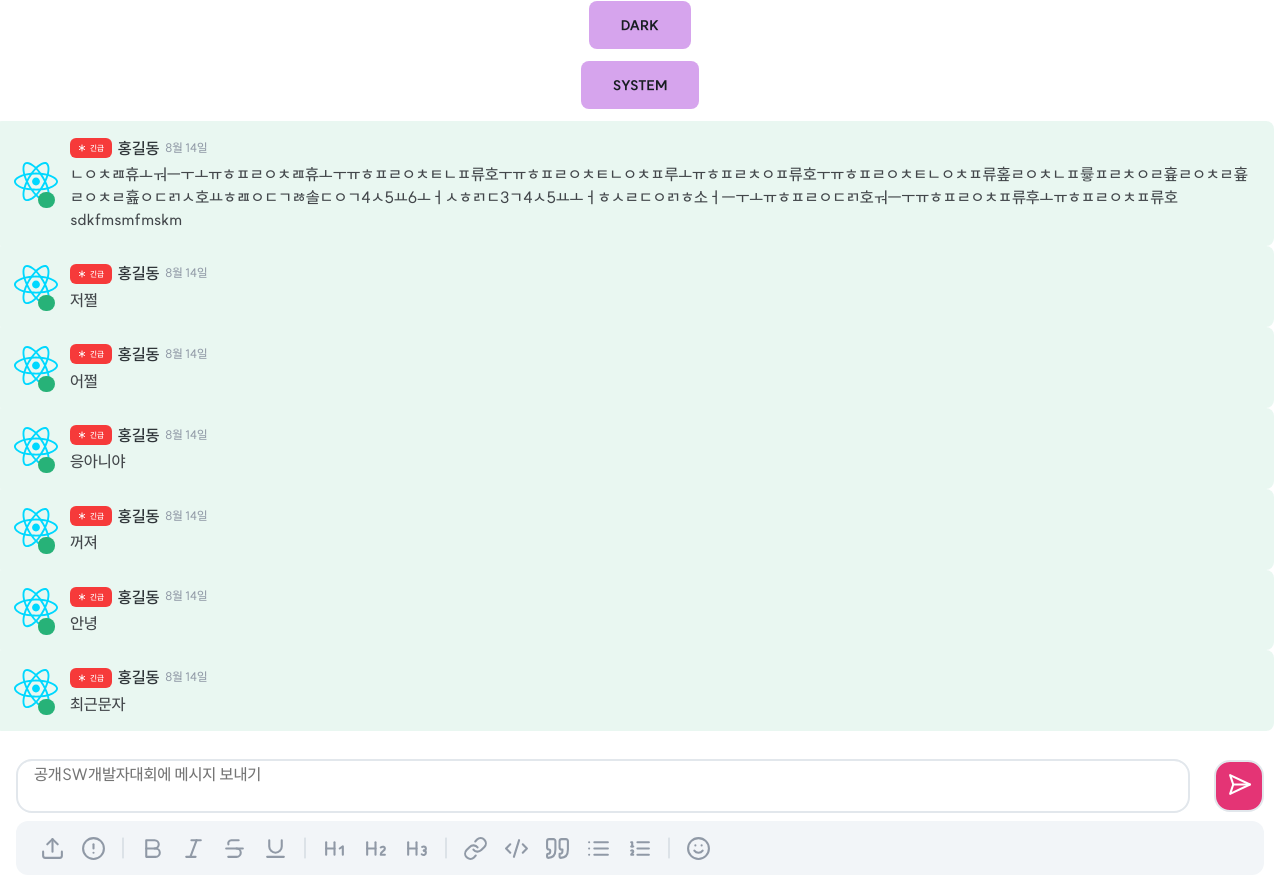
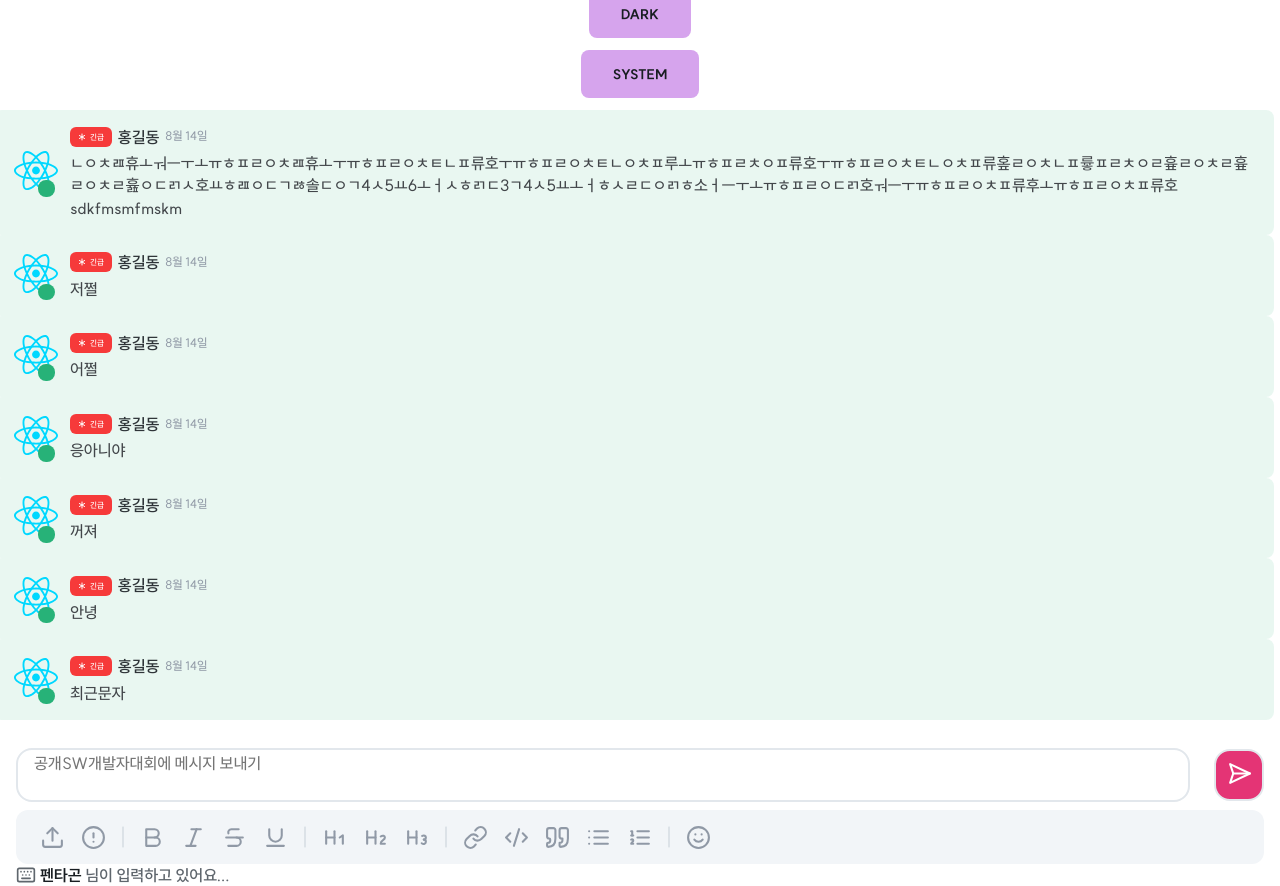
Before and after one commit to VOAH-Platform/VOAH-official-message, a React (Vite) app in the folder frontend/: page / in a window 1280 px wide. Built offline with nearby package versions, Linux system fonts and the light colour scheme.

Commit message:
feat: -님이 입력하고 있어요 추가

```diff
--- a/frontend/src/components/TextArea/index.tsx
+++ b/frontend/src/components/TextArea/index.tsx
@@ -15,6 +15,7 @@ import {
   List,
   ListOrdered,
   Smile,
+  Keyboard,
 } from 'lucide-react';
 
 import { Line } from './line';
@@ -24,6 +25,8 @@ import {
   TextForm,
   CommitBtn,
   TextOption,
+  TypingWrapper,
+  Typing,
 } from './style';
 
 export function TextArea({ ...props }: { [key: string]: unknown }) {
@@ -56,6 +59,12 @@ export function TextArea({ ...props }: { [key: string]: unknown }) {
         <Line />
         <Smile color="#9099a6" size={25} />
       </TextOption>
+      <TypingWrapper>
+        <Keyboard color="#5f666d" size={20} />
+        <Typing>
+          <strong>펜타곤</strong> 님이 입력하고 있어요...
+        </Typing>
+      </TypingWrapper>
     </TextAreaWrapper>
   );
 }
--- a/frontend/src/components/TextArea/style.ts
+++ b/frontend/src/components/TextArea/style.ts
@@ -27,6 +27,7 @@ export const InputText = styled('textarea', {
   paddingLeft: '1rem',
   marginRight: '1.5rem',
   resize: 'none',
+  overflowY: 'hidden',
   border: '2px solid $gray200',
   background: '$gray0',
   borderRadius: '1rem',
@@ -46,6 +47,7 @@ export const CommitBtn = styled('button', {
   borderRadius: '1rem',
   background: '$secondary400',
   textAlign: 'center',
+  cursor: 'pointer',
 });
 
 export const TextOption = styled('div', {
@@ -59,3 +61,20 @@ export const TextOption = styled('div', {
   borderRadius: '12px',
   background: '$gray100',
 });
+
+export const TypingWrapper = styled('div', {
+  width: '100%',
+  display: 'flex',
+  alignItems: 'center',
+});
+
+export const Typing = styled('div', {
+  marginLeft: '0.25rem',
+  color: '$gray500',
+  fontFamily: 'SUIT',
+  fontSize: '1rem',
+  fontStyle: 'normal',
+  fontWeight: '600',
+  lineHeight: '140%',
+  letterSpacing: '-0.12px',
+});
```
